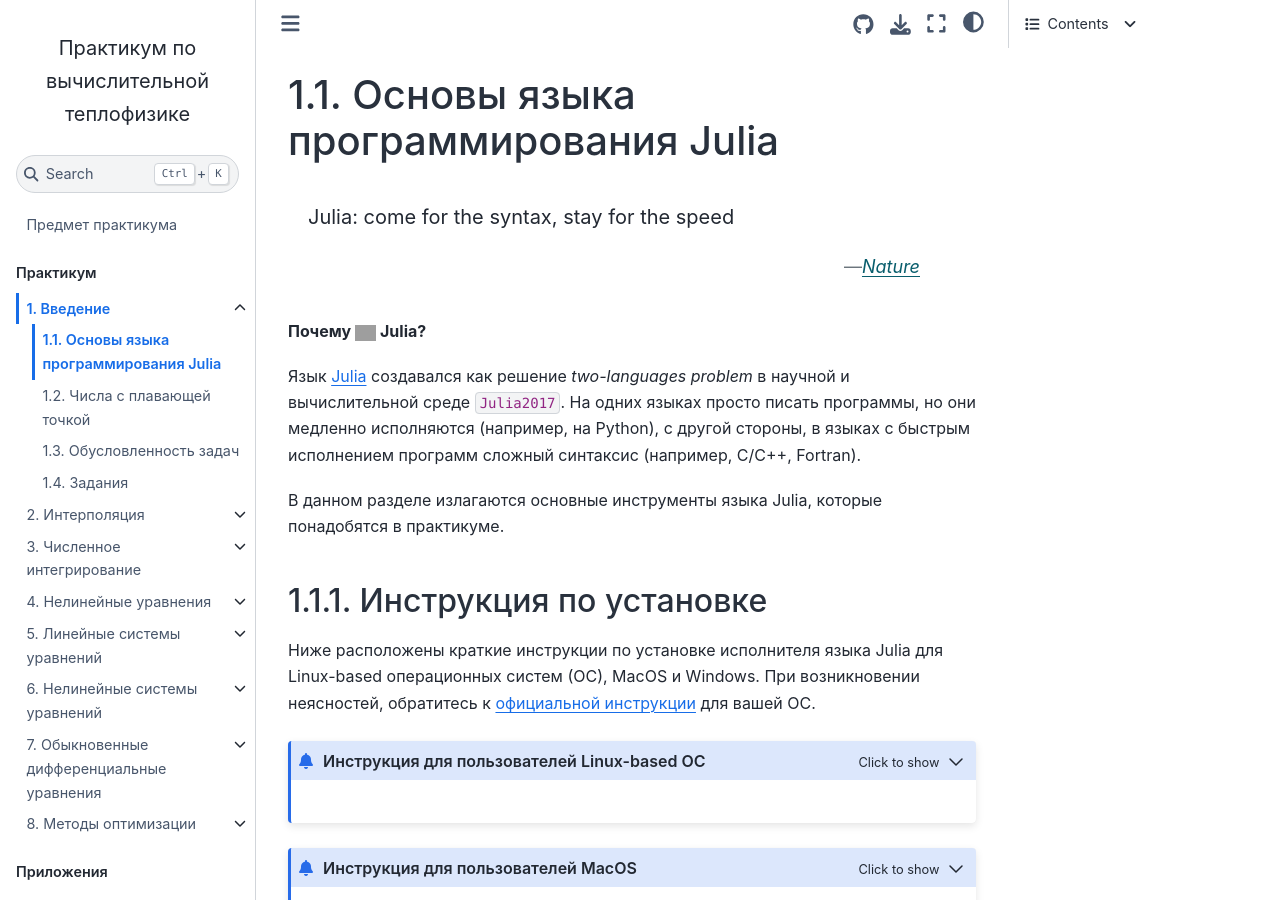
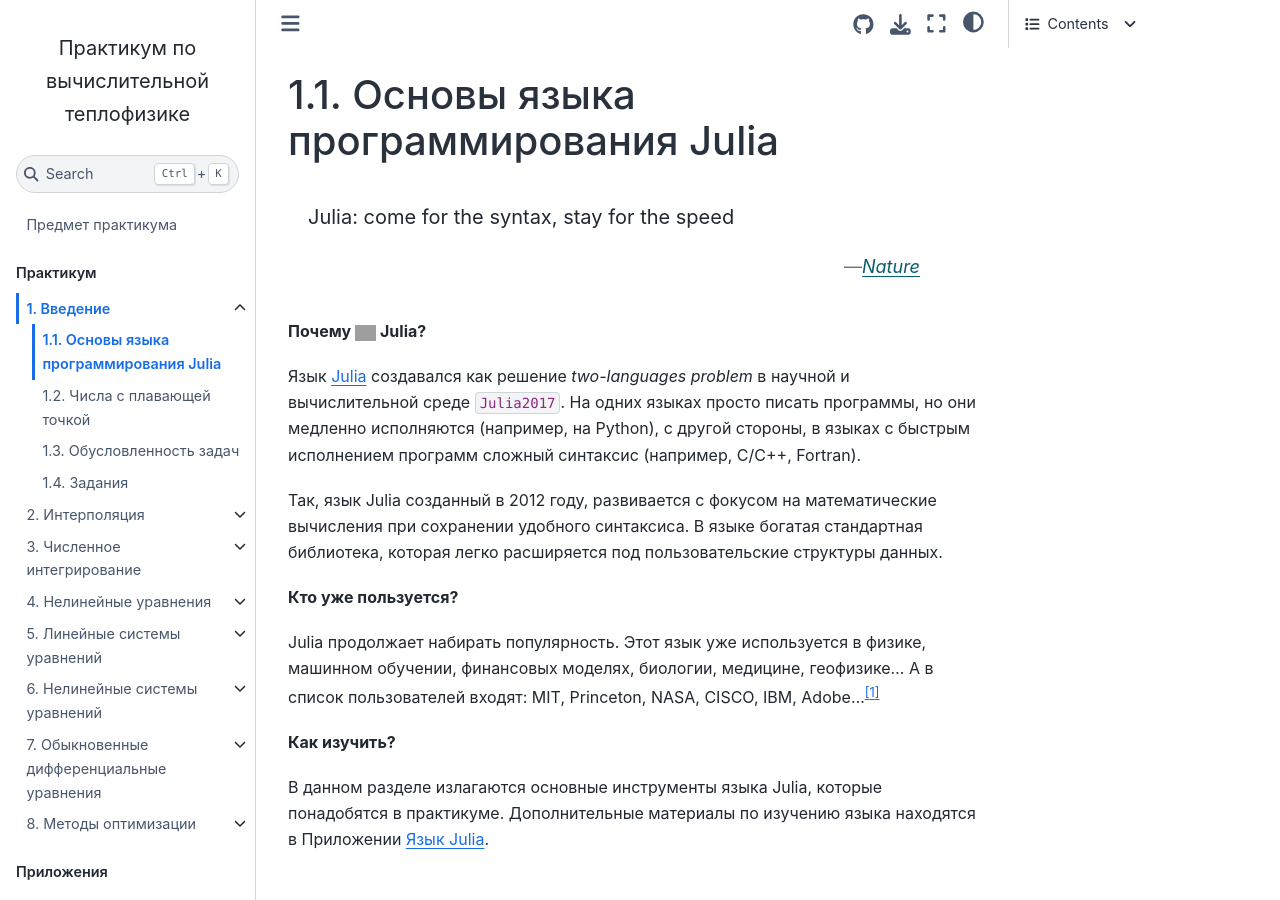
Before and after one commit to stepanzh/computational_thermodynamics, a Jupyter Book: the page built from book/intro/julia.md, in a window 1280 px wide and 900 px high. Built offline with Jupyter Book 1.0.4 settings and Sphinx 7.4.7 and the Sphinx Book theme 1.1.4, drawn with Linux system fonts in a browser that asks for light colours; cross-references to code outside the pages are shown as plain code; some of the changed text lies outside the part shown; grey boxes are pictures that could not be loaded.

```diff
--- a/book/intro/julia.md
+++ b/book/intro/julia.md
@@ -17,7 +17,17 @@
 
 Язык [Julia](https://julialang.org/) создавался как решение *two-languages problem* в научной и вычислительной среде {cite}`Julia2017`. На одних языках просто писать программы, но они медленно исполняются (например, на Python), с другой стороны, в языках с быстрым исполнением программ сложный синтаксис (например, C/C++, Fortran).
 
-В данном разделе излагаются основные инструменты языка Julia, которые понадобятся в практикуме.
+Так, язык Julia созданный в 2012 году, развивается с фокусом на математические вычисления при сохранении удобного синтаксиса. В языке богатая стандартная библиотека, которая легко расширяется под пользовательские структуры данных.
+
+**Кто уже пользуется?**
+
+Julia продолжает набирать популярность. Этот язык уже используется в физике, машинном обучении, финансовых моделях, биологии, медицине, геофизике... А в список пользователей входят: MIT, Princeton, NASA, CISCO, IBM, Adobe...[^usage_proof]
+
+[^usage_proof]: https://juliacomputing.com/case-studies/, https://en.wikipedia.org/wiki/Julia_(programming_language)#Notable_uses
+
+**Как изучить?**
+
+В данном разделе излагаются основные инструменты языка Julia, которые понадобятся в практикуме. Дополнительные материалы по изучению языка находятся в Приложении {ref}`materials_julia`.
 
 ## Инструкция по установке
 
```
Also changed, not shown: other parts of book/intro/julia.md (+1 -1 lines), book/appendix/materials.md (+1 -0 lines).
